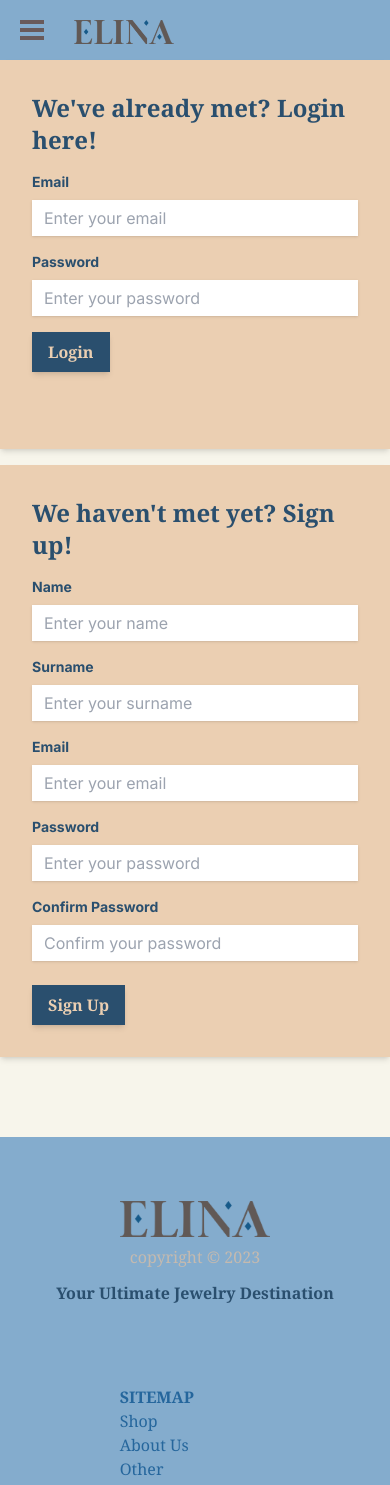
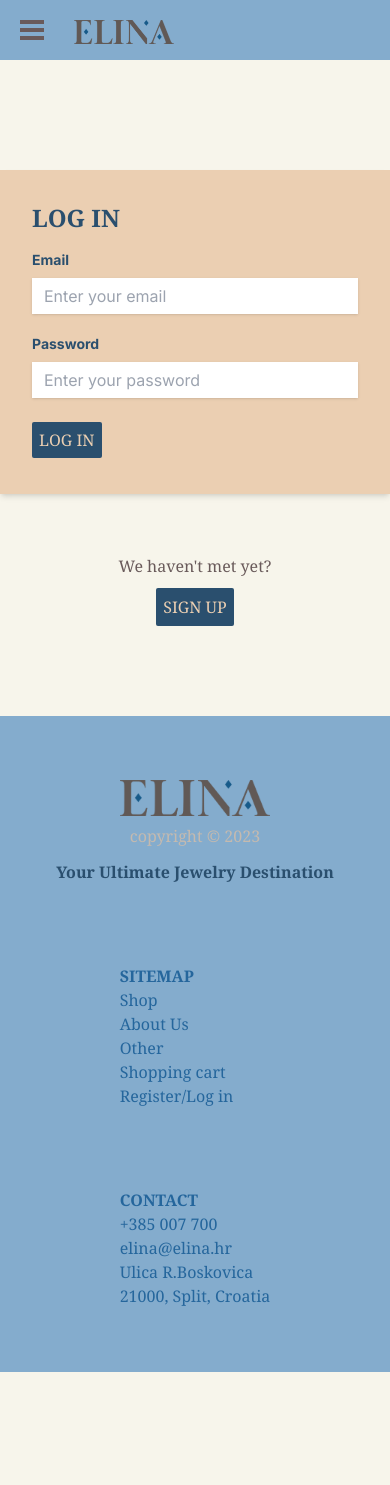
Before and after one commit to DinaVrandecic/HCI-2023-24, a Next.js app in the folder semester-project/: page /login in a window 390 px wide. Shown: the top 1485 px of the page. After the commit the page ends 1372 px from the top, so only its background shows below. Built offline with nearby package versions, Linux system fonts and the light colour scheme.

Commit message:
fixed: login/signup and mobile about, added recktangle to cart

```diff
--- a/semester-project/app/about/page.tsx
+++ b/semester-project/app/about/page.tsx
@@ -7,8 +7,8 @@ export default function About() {
     <div className="container mx-auto p-4 md:p-8">
       <h1 className="text-3xl md:text-6xl font-bold mb-15 text-center text-dark_blue font-serif">About us</h1>
 
-      <section className="flex flex-col md:flex-row  items-center justify-around mb-8 my-[50px]">
-        <div className=" mb-4 mt-8 md:mb-0 relative order-2 md:order-1">
+      <section className="flex flex-col md:flex-row  items-center justify-around mb-8 my-[50px] ">
+        <div className=" mb-4 mt-8 md:mb-0 relative order-2 md:order-1 mr-[30px] md:mr-[0px]">
           <Image
             src={eid}
             alt="Ela and Dina"
@@ -37,7 +37,7 @@ export default function About() {
 
           <p className="mb-4 font-serif text-brown1">Whether you're looking for a timeless piece or a trendy accessory to elevate your look, we have something for every style and occasion. Our commitment is to empower individuals to express themselves through affordable and modern jewelry that inspires confidence and joy.</p>
         </div>
-        <div className="mb-4 mt-8 md:mb-0 md:ml-28 relative">
+        <div className="mb-4 mt-8 md:mb-0 md:ml-28 relative mr-[30px] md:mr-[0px]">
           <Image
             src={vision}
             alt="Our Vision"
--- a/semester-project/app/login/page.tsx
+++ b/semester-project/app/login/page.tsx
@@ -1,118 +1,50 @@
 import React from 'react';
+import Link from "next/link";
 
 const Login = () => {
   return (
-    <div className="min-h-screen flex items-center justify-center bg-page_background">
-      <div className="flex flex-col md:flex-row space-y-4 md:space-y-0 md:space-x-4 w-full max-w-screen-xl">
-        {/* Login Section */}
-        <div className="bg-peach1 p-8  shadow-md w-full md:w-1/2 md:h-72">
-          <h2 className="text-2xl font-bold font-serif text-dark_blue mb-4">We've already met? Login here!</h2>
-          <form className="flex flex-col h-full">
-            <div className="mb-4">
+      <div className="flex flex-col items-center justify-center w-full mt-[80px]">
+        <div className="bg-peach1 p-8 m-[30px] md:m-[0px] shadow-md w-full md:w-1/2 ">
+          <h2 className="text-2xl font-bold font-serif text-dark_blue mb-4">LOG IN</h2>
+          <form className="flex flex-col">
+            <div className="mb-[20px]">
               <label className="block text-dark_blue text-sm font-bold mb-2" htmlFor="email">
                 Email
               </label>
               <input
-                className="shadow appearance-none   w-full py-2 px-3 text-nf_blue leading-tight focus:outline-none focus:shadow-outline"
+                className="shadow appearance-none w-full py-2 px-3 text-brown1 leading-tight focus:outline-none focus:shadow-outline"
                 id="email"
                 type="email"
                 placeholder="Enter your email"
               />
             </div>
-            <div className="mb-4">
+            <div className="mb-[20px]">
               <label className="block text-dark_blue text-sm font-bold mb-2" htmlFor="password">
                 Password
               </label>
               <input
-                className="shadow appearance-none  w-full py-2 px-3 text-nf_blue leading-tight focus:outline-none focus:shadow-outline"
+                className="shadow appearance-none  w-full py-2 px-3 text-brown1 leading-tight focus:outline-none focus:shadow-outline"
                 id="password"
                 type="password"
                 placeholder="Enter your password"
               />
             </div>
-            <div className="flex-grow"></div>
-            <div className="flex items-start justify-start">
-              <button
-                className="bg-dark_blue shadow-md hover:bg-nf_blue text-peach1 hover:text-dark_blue font-bold font-serif py-2 px-4 mb-20 focus:outline-none focus:shadow-outline "
-                style={{ marginBottom: "45px" }}
-                type="button"
-              >
-                Login
-              </button>
+            <div className='my-[10px]'>
+              <Link href="/login" className=" font-serif text-peach1 bg-dark_blue hover:peach1 hover:bg-blue1 p-[7px] rounded-sm">
+                LOG IN
+              </Link>
             </div>
           </form>
         </div>
-        {/* Signup Section */}
-        <div className="bg-peach1 p-8  shadow-md w-full md:w-1/2">
-          <h2 className="text-2xl font-bold font-serif text-dark_blue mb-4">We haven't met yet? Sign up!</h2>
-          <form>
-            <div className="mb-4">
-              <label className="block text-dark_blue text-sm font-bold mb-2" htmlFor="name">
-                Name
-              </label>
-              <input
-                className="shadow appearance-none  w-full py-2 px-3 text-nf_blue leading-tight focus:outline-none focus:shadow-outline"
-                id="name"
-                type="text"
-                placeholder="Enter your name"
-              />
+        <div className='mt-[30px]'>
+          <p className="font-serif text-brown1">We haven't met yet?</p>
+          <div className='flex justify-center my-[10px]'>
+              <Link href="/signup" className=" font-serif text-peach1 bg-dark_blue hover:text-dark_blue hover:bg-peach1 p-[7px]  rounded-sm">
+                SIGN UP
+              </Link>
             </div>
-            <div className="mb-4">
-              <label className="block text-dark_blue text-sm font-bold mb-2" htmlFor="surname">
-                Surname
-              </label>
-              <input
-                className="shadow appearance-none  w-full py-2 px-3 text-nf_blue leading-tight focus:outline-none focus:shadow-outline"
-                id="surname"
-                type="text"
-                placeholder="Enter your surname"
-              />
-            </div>
-            <div className="mb-4">
-              <label className="block text-dark_blue text-sm font-bold mb-2" htmlFor="emailSignup">
-                Email
-              </label>
-              <input
-                className="shadow appearance-none  w-full py-2 px-3 text-nf_blue leading-tight focus:outline-none focus:shadow-outline"
-                id="emailSignup"
-                type="email"
-                placeholder="Enter your email"
-              />
-            </div>
-            <div className="mb-4">
-              <label className="block text-dark_blue text-sm font-bold mb-2" htmlFor="passwordSignup">
-                Password
-              </label>
-              <input
-                className="shadow appearance-none  w-full py-2 px-3 text-nf_blue leading-tight focus:outline-none focus:shadow-outline"
-                id="passwordSignup"
-                type="password"
-                placeholder="Enter your password"
-              />
-            </div>
-            <div className="mb-6">
-              <label className="block text-dark_blue text-sm font-bold mb-2" htmlFor="confirmPassword">
-                Confirm Password
-              </label>
-              <input
-                className="shadow appearance-none  w-full py-2 px-3 text-nf_blue leading-tight focus:outline-none focus:shadow-outline"
-                id="confirmPassword"
-                type="password"
-                placeholder="Confirm your password"
-              />
-            </div>
-            <div className="flex items-center justify-between">
-              <button
-                className="bg-dark_blue hover:bg-nf_blue text-peach1 hover:text-dark_blue font-bold font-serif py-2 px-4 shadow-md focus:outline-none focus:shadow-outline"
-                type="button"
-              >
-                Sign Up
-              </button>
-            </div>
-          </form>
         </div>
       </div>
-    </div>
   );
 };
 
--- /dev/null
+++ b/semester-project/app/signup/page.tsx
@@ -0,0 +1,84 @@
+import React from 'react';
+import Link from "next/link";
+
+const SignUp = () => {
+  return (
+      <div className="flex flex-col items-center justify-center w-full mt-[80px]">
+        <div className="bg-peach1 p-8 m-[30px] md:m-[0px] shadow-md w-full md:w-1/2 ">
+          <h2 className="text-2xl font-bold font-serif text-dark_blue mb-4">SIGN UP</h2>
+          <form>
+            <div className="mb-4">
+              <label className="block text-dark_blue text-sm font-bold mb-2" htmlFor="name">
+                Name
+              </label>
+              <input
+                className="shadow appearance-none  w-full py-2 px-3 text-brown1 leading-tight focus:outline-none focus:shadow-outline"
+                id="name"
+                type="text"
+                placeholder="Enter your name"
+              />
+            </div>
+            <div className="mb-4">
+              <label className="block text-dark_blue text-sm font-bold mb-2" htmlFor="surname">
+                Surname
+              </label>
+              <input
+                className="shadow appearance-none  w-full py-2 px-3 text-brown1 leading-tight focus:outline-none focus:shadow-outline"
+                id="surname"
+                type="text"
+                placeholder="Enter your surname"
+              />
+            </div>
+            <div className="mb-4">
+              <label className="block text-dark_blue text-sm font-bold mb-2" htmlFor="emailSignup">
+                Email
+              </label>
+              <input
+                className="shadow appearance-none  w-full py-2 px-3 text-brown1 leading-tight focus:outline-none focus:shadow-outline"
+                id="emailSignup"
+                type="email"
+                placeholder="Enter your email"
+              />
+            </div>
+            <div className="mb-4">
+              <label className="block text-dark_blue text-sm font-bold mb-2" htmlFor="passwordSignup">
+                Password
+              </label>
+              <input
+                className="shadow appearance-none  w-full py-2 px-3 text-brown1 leading-tight focus:outline-none focus:shadow-outline"
+                id="passwordSignup"
+                type="password"
+                placeholder="Enter your password"
+              />
+            </div>
+            <div className="mb-6">
+              <label className="block text-dark_blue text-sm font-bold mb-2" htmlFor="confirmPassword">
+                Confirm Password
+              </label>
+              <input
+                className="shadow appearance-none  w-full py-2 px-3 text-brown1 leading-tight focus:outline-none focus:shadow-outline"
+                id="confirmPassword"
+                type="password"
+                placeholder="Confirm your password"
+              />
+            </div>
+            <div className='my-[10px]'>
+              <Link href="/login" className=" font-serif text-peach1 bg-dark_blue hover:peach1 hover:bg-blue1 p-[7px]  rounded-sm">
+                SIGN UP
+              </Link>
+            </div>
+          </form>
+        </div>
+        <div className='mt-[30px]'>
+          <p className="font-serif text-brown1">We've already met?</p>
+          <div className='flex justify-center my-[10px]'>
+              <Link href="login" className=" font-serif text-peach1 bg-dark_blue hover:text-dark_blue hover:bg-peach1 p-[7px]  rounded-sm">
+                LOG IN
+              </Link>
+            </div>
+        </div>
+      </div>
+  );
+};
+
+export default SignUp;
```
Also changed, not shown: semester-project/app/cart/page.tsx (+23 -10 lines).
